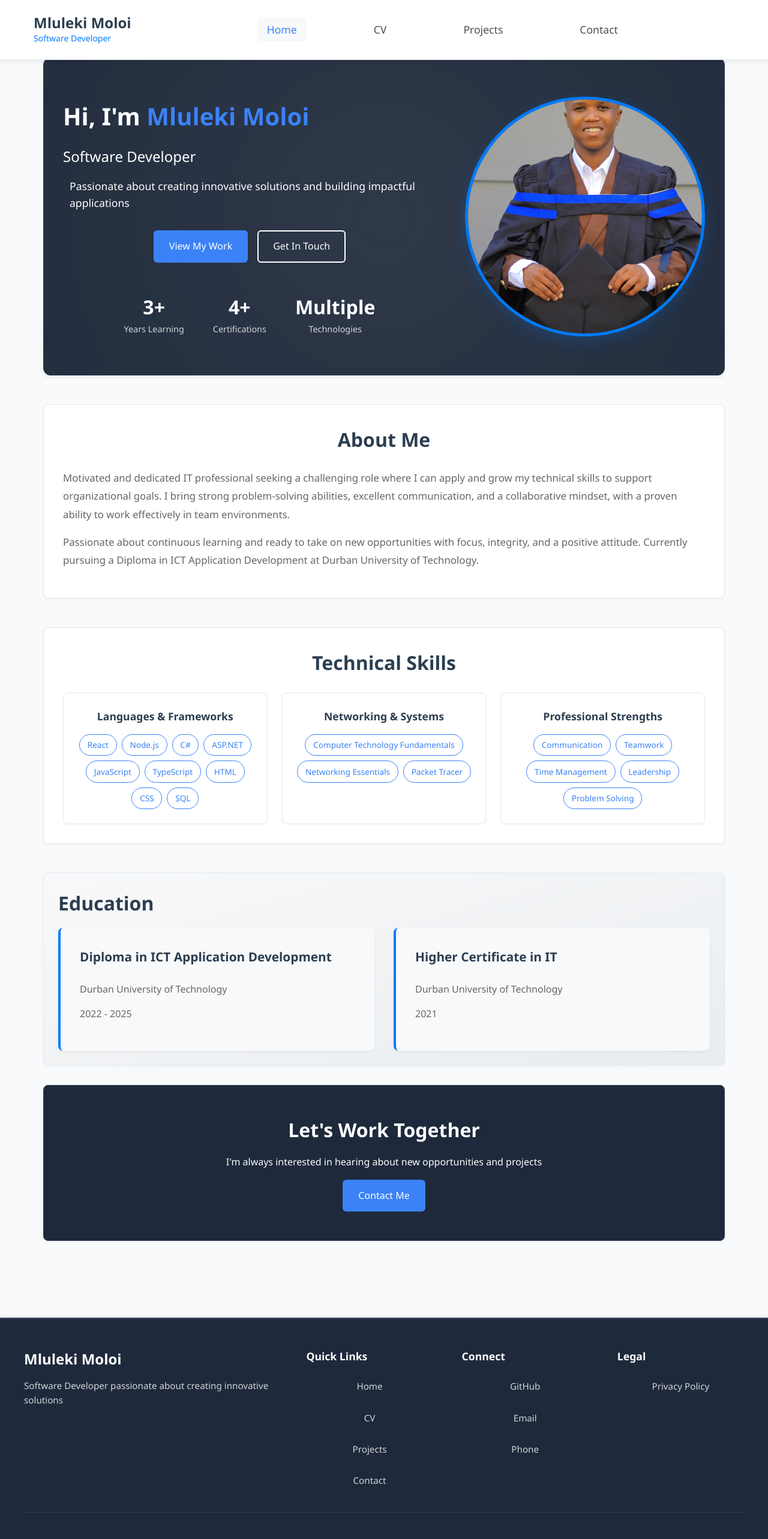
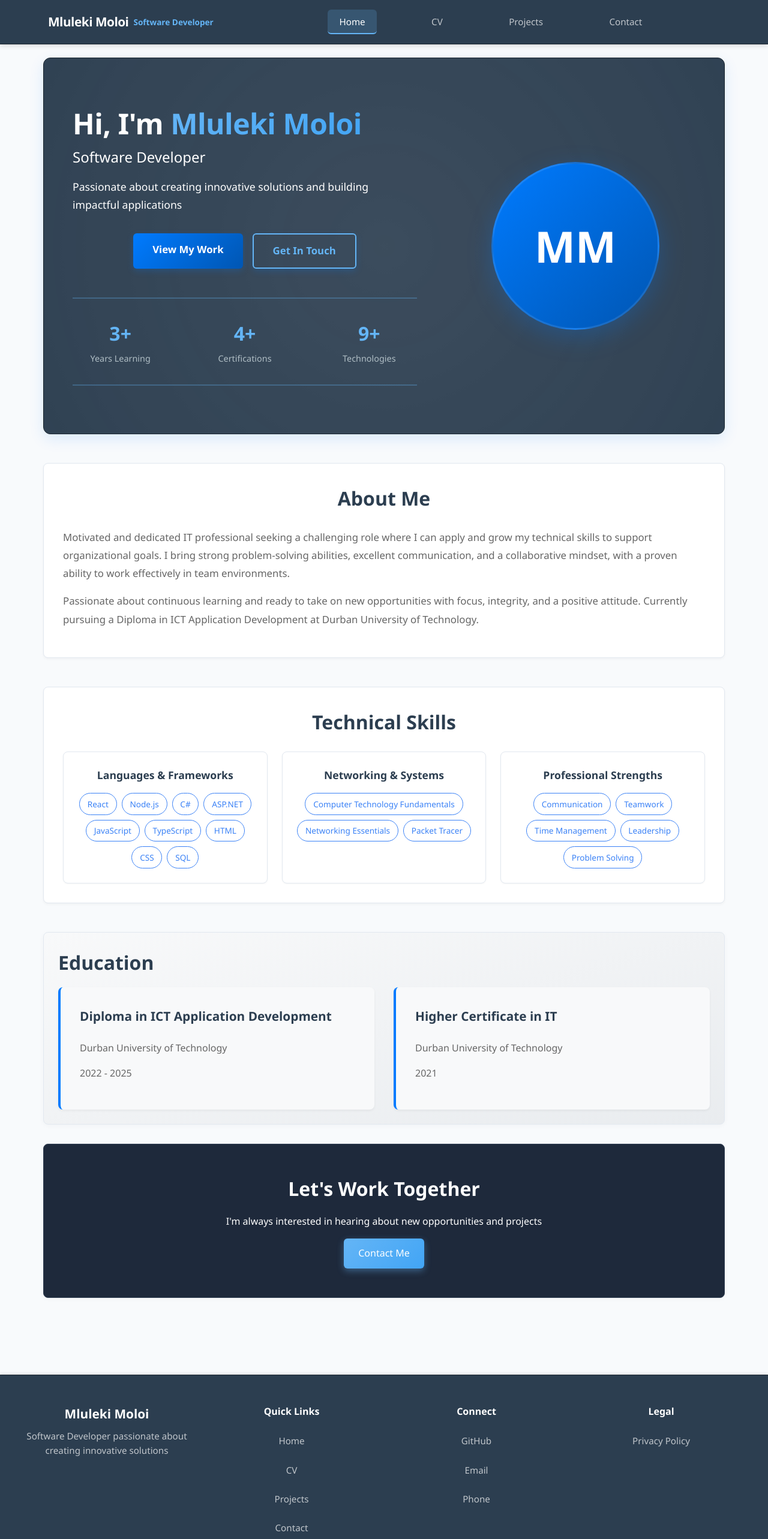
Before and after one commit to Mluleki23/Mluleki-Moloi-Portfolio, a React (Vite) app: page / in a window 1280 px wide. Shown: the top 2566 px of the page at 60% size. Built offline with nearby package versions, Linux system fonts and the light colour scheme.

Commit message:
updated a nav

```diff
--- a/src/App.css
+++ b/src/App.css
@@ -39,15 +39,15 @@ p {
 
 /* Navigation Styles */
 nav {
-  background: #ffffff;
+  background: #2c3e50;
   padding: 1rem 2rem;
   margin: 0;
   width: 100%;
-  box-shadow: 0 2px 8px rgba(0, 0, 0, 0.08);
+  box-shadow: 0 2px 8px rgba(0, 0, 0, 0.15);
   position: fixed;
   top: 0;
   z-index: 1000;
-  border-bottom: 1px solid #e2e8f0;
+  border-bottom: 1px solid #1a252f;
 }
 
 nav ul {
@@ -66,29 +66,34 @@ nav li {
 }
 
 nav a {
-  color: #495057;
+  color: rgba(255, 255, 255, 0.7);
   text-decoration: none;
   font-weight: 500;
-  font-size: 1.1rem;
-  transition: color 0.3s ease;
+  font-size: 1rem;
+  transition: all 0.3s ease;
   padding: 0.5rem 1rem;
   border-radius: 6px;
 }
 
 nav a:hover {
-  color: #007bff;
-  background: #f8f9fa;
+  color: #64b5f6;
+  background: rgba(100, 181, 246, 0.1);
+}
+
+nav a.active {
+  color: #64b5f6;
+  background: rgba(100, 181, 246, 0.15);
 }
 
 /* Footer Styles */
 footer {
   background: #2c3e50;
   color: white;
-  padding: 3rem 2rem 1rem;
+  padding: 3rem 2rem;
   margin-top: 4rem;
   width: 100%;
   box-shadow: 0 -2px 4px rgba(0, 0, 0, 0.1);
-  border-top: 1px solid #e9ecef;
+  border-top: 1px solid #1a252f;
 }
 
 footer ul {
@@ -107,7 +112,7 @@ footer li {
 }
 
 footer a {
-  color: #6c757d;
+  color: rgba(255, 255, 255, 0.7);
   text-decoration: none;
   font-weight: 500;
   font-size: 1rem;
@@ -117,14 +122,96 @@ footer a {
 }
 
 footer a:hover {
-  color: #007bff;
-  background: #ffffff;
+  color: #64b5f6;
+  background: rgba(100, 181, 246, 0.1);
 }
 
 footer p {
   margin: 0;
   font-size: 0.9rem;
-  color: #adb5bd;
+  color: rgba(255, 255, 255, 0.6);
+}
+
+.footer-content {
+  max-width: 1200px;
+  margin: 0 auto 2rem;
+  display: grid;
+  grid-template-columns: repeat(auto-fit, minmax(250px, 1fr));
+  gap: 2rem;
+  text-align: center;
+}
+
+.footer-section {
+  display: flex;
+  flex-direction: column;
+  align-items: center;
+}
+
+.footer-section h3 {
+  color: white;
+  font-size: 1.3rem;
+  margin-bottom: 0.5rem;
+  font-weight: 700;
+}
+
+.footer-section h4 {
+  color: white;
+  font-size: 1rem;
+  margin-bottom: 1rem;
+  font-weight: 600;
+}
+
+.footer-section p {
+  color: rgba(255, 255, 255, 0.7);
+  font-size: 0.95rem;
+  line-height: 1.6;
+  margin: 0;
+}
+
+.footer-links {
+  list-style: none;
+  padding: 0;
+  margin: 0;
+  display: flex;
+  flex-direction: column;
+  gap: 0.5rem;
+  align-items: center;
+}
+
+.footer-links li {
+  margin: 0;
+}
+
+.footer-links a {
+  color: rgba(255, 255, 255, 0.7);
+  text-decoration: none;
+  transition: all 0.3s ease;
+  font-size: 0.95rem;
+  display: inline-block;
+}
+
+.footer-links a:hover {
+  color: #64b5f6;
+  transform: translateY(-2px);
+}
+
+.footer-bottom {
+  max-width: 1200px;
+  margin: 0 auto;
+  padding-top: 1.5rem;
+  border-top: 1px solid rgba(255, 255, 255, 0.1);
+  text-align: center;
+}
+
+.footer-bottom p {
+  color: rgba(255, 255, 255, 0.6);
+  font-size: 0.9rem;
+  margin: 0.5rem 0;
+}
+
+.footer-tagline {
+  font-style: italic;
+  color: rgba(255, 255, 255, 0.5);
 }
 
 /* Page Content */
@@ -146,19 +233,19 @@ footer p {
 }
 
 .hero {
-  padding: 4rem 2rem;
-  background: #ffffff;
+  padding: 5rem 3rem;
+  background: #2c3e50;
   border-radius: 12px;
   margin-bottom: 3rem;
-  box-shadow: 0 4px 6px rgba(0, 0, 0, 0.05);
-  border: 1px solid #e2e8f0;
+  box-shadow: 0 8px 24px rgba(0, 123, 255, 0.12);
+  border: 1px solid #d0e0ff;
 }
 
 .hero-content {
   display: flex;
   align-items: center;
   justify-content: space-between;
-  gap: 3rem;
+  gap: 4rem;
   max-width: 1200px;
   margin: 0 auto;
 }
@@ -192,16 +279,121 @@ footer p {
   box-shadow: 0 12px 32px rgba(0, 123, 255, 0.3);
 }
 
-.hero h1 {
-  font-size: 2.5rem;
-  margin-bottom: 1rem;
-  color: #007bff;
+.avatar-initials {
+  width: 280px;
+  height: 280px;
+  border-radius: 50%;
+  background: linear-gradient(135deg, #007bff 0%, #0056b3 100%);
+  display: flex;
+  align-items: center;
+  justify-content: center;
+  font-size: 4.5rem;
+  font-weight: 800;
+  color: white;
+  box-shadow: 0 12px 40px rgba(0, 123, 255, 0.25);
+  border: 3px solid rgba(255, 255, 255, 0.1);
+  transition: all 0.3s ease;
 }
 
-.hero p {
-  font-size: 1.1rem;
-  color: #6c757d;
+.avatar-initials:hover {
+  transform: scale(1.05);
+  box-shadow: 0 16px 50px rgba(0, 123, 255, 0.35);
+}
+
+.hero h1 {
+  font-size: 3rem;
+  margin-bottom: 0.5rem;
+  color: #ffffff;
+  font-weight: 800;
+  letter-spacing: -0.5px;
+  line-height: 1.2;
+}
+
+.hero .highlight {
+  background: linear-gradient(135deg, #64b5f6 0%, #42a5f5 100%);
+  -webkit-background-clip: text;
+  -webkit-text-fill-color: transparent;
+  background-clip: text;
+}
+
+.hero-subtitle {
+  font-size: 1.5rem;
+  color: #90caf9;
+  margin-bottom: 1rem;
+  font-weight: 600;
+}
+
+.hero-description {
+  font-size: 1.15rem;
+  color: #e0e0e0;
   max-width: 600px;
+  line-height: 1.7;
+  margin-bottom: 2rem;
+}
+
+.hero-buttons {
+  display: flex;
+  gap: 1.5rem;
+  margin-bottom: 3rem;
+  flex-wrap: wrap;
+}
+
+.hero-buttons .btn {
+  font-size: 1.05rem;
+  padding: 0.9rem 2rem;
+  font-weight: 600;
+  box-shadow: 0 4px 12px rgba(0, 123, 255, 0.2);
+}
+
+.hero-buttons .btn-primary {
+  background: linear-gradient(135deg, #007bff 0%, #0056b3 100%);
+  color: white;
+  border: none;
+}
+
+.hero-buttons .btn-primary:hover {
+  box-shadow: 0 6px 20px rgba(0, 123, 255, 0.4);
+  transform: translateY(-2px);
+}
+
+.hero-buttons .btn-secondary {
+  background: transparent;
+  color: #64b5f6;
+  border: 2px solid #64b5f6;
+}
+
+.hero-buttons .btn-secondary:hover {
+  background: rgba(100, 181, 246, 0.1);
+  border-color: #90caf9;
+  color: #90caf9;
+}
+
+.hero-stats {
+  display: flex;
+  gap: 2rem;
+  padding: 2rem 0;
+  border-top: 2px solid rgba(100, 181, 246, 0.3);
+  border-bottom: 2px solid rgba(100, 181, 246, 0.3);
+}
+
+.stat-item {
+  flex: 1;
+  text-align: left;
+}
+
+.stat-number {
+  display: block;
+  font-size: 1.8rem;
+  font-weight: 800;
+  color: #64b5f6;
+  margin-bottom: 0.3rem;
+}
+
+.stat-label {
+  display: block;
+  font-size: 0.95rem;
+  color: #b0bec5;
+  font-weight: 500;
 }
 
 .about,
--- a/src/modern-styles.css
+++ b/src/modern-styles.css
@@ -2,51 +2,74 @@
 
 /* Navigation Brand */
 .nav-container {
-  max-width: 1200px;
+  max-width: 100%;
   margin: 0 auto;
   display: flex;
-  justify-content: space-between;
+  justify-content: flex-start;
   align-items: center;
+  gap: 3rem;
+  padding: 0 2rem;
 }
 
 .nav-brand a {
   display: flex;
-  flex-direction: column;
+  align-items: center;
+  gap: 0.5rem;
   text-decoration: none;
+  white-space: nowrap;
 }
 
 .brand-name {
-  font-size: 1.5rem;
-  font-weight: 700;
-  color: #2c3e50;
+  font-size: 1.3rem;
+  font-weight: 800;
+  color: #ffffff;
   line-height: 1.2;
+  letter-spacing: -0.5px;
 }
 
 .brand-title {
-  font-size: 0.875rem;
-  color: #007bff;
-  font-weight: 500;
+  font-size: 0.85rem;
+  color: #64b5f6;
+  font-weight: 600;
+  text-transform: capitalize;
 }
 
 .nav-links {
   list-style: none;
   display: flex;
-  gap: 2rem;
+  gap: 0.5rem;
   align-items: center;
+  margin-left: auto;
+}
+
+.nav-links a {
+  color: rgba(255, 255, 255, 0.7);
+  text-decoration: none;
+  font-weight: 500;
+  font-size: 0.95rem;
+  transition: all 0.3s ease;
+  padding: 0.6rem 1.2rem;
+  border-radius: 6px;
+}
+
+.nav-links a:hover {
+  color: #64b5f6;
+  background: rgba(100, 181, 246, 0.15);
 }
 
 .nav-links a.active {
-  color: #3b82f6;
-  background: #f8f9fa;
+  color: #ffffff;
+  background: rgba(100, 181, 246, 0.2);
+  border-bottom: 2px solid #64b5f6;
 }
 
 /* Hero Section */
 .hero {
-  background: #1e293b;
-  color: white !important;
+  background: #2c3e50;
+  color: white;
   position: relative;
   overflow: hidden;
-  border: 1px solid #334155;
+  border: 1px solid #1a252f;
 }
 
 .hero::before {
@@ -84,11 +107,11 @@
 .hero h1,
 .hero h2,
 .hero p {
-  color: white !important;
+  color: white;
 }
 
 .highlight {
-  color: #3b82f6;
+  color: #64b5f6;
   font-weight: 700;
 }
 
@@ -96,12 +119,14 @@
   font-size: 1.5rem;
   margin-bottom: 1rem;
   font-weight: 500;
+  color: #90caf9;
 }
 
 .hero-description {
   font-size: 1.1rem;
   max-width: 600px;
   margin: 0 auto 2rem;
+  color: #e0e0e0;
 }
 
 .hero-buttons {
@@ -126,27 +151,34 @@
 }
 
 .btn-primary {
-  background: #3b82f6;
+  background: linear-gradient(135deg, #64b5f6 0%, #42a5f5 100%);
   color: white;
-  border: 2px solid #3b82f6;
+  border: none;
+  box-shadow: 0 4px 12px rgba(100, 181, 246, 0.4);
 }
 
 .btn-primary:hover {
-  background: #2563eb;
-  border-color: #2563eb;
+  background: linear-gradient(135deg, #42a5f5 0%, #2196f3 100%);
   transform: translateY(-2px);
-  box-shadow: 0 4px 12px rgba(59, 130, 246, 0.4);
+  box-shadow: 0 6px 20px rgba(100, 181, 246, 0.6);
 }
 
 .btn-secondary {
   background: transparent;
-  color: white;
-  border: 2px solid white;
+  color: #64b5f6;
+  border: 2px solid #64b5f6;
 }
 
 .btn-secondary:hover {
-  background: white;
-  color: #007bff;
+  background: rgba(100, 181, 246, 0.15);
+  border-color: #90caf9;
+  color: #90caf9;
+}
+
+.btn-secondary:hover {
+  background: #f0f6ff;
+  border-color: #0056b3;
+  color: #0056b3;
 }
 
 .hero-stats {
@@ -166,12 +198,12 @@
 .stat-number {
   font-size: 2rem;
   font-weight: 700;
-  color: white;
+  color: #64b5f6;
 }
 
 .stat-label {
   font-size: 0.9rem;
-  color: rgba(255, 255, 255, 0.8);
+  color: #b0bec5;
 }
 
 /* Skills */
@@ -701,44 +733,45 @@
 
 /* Footer */
 footer {
-  background: #1e293b;
+  background: #2c3e50;
   color: white;
-  padding: 3rem 2rem 1.5rem;
+  padding: 3rem 2rem;
   margin-top: 4rem;
   position: relative;
-  border-top: 2px solid #334155;
+  border-top: 1px solid #1a252f;
 }
 
 .footer-content {
   max-width: 1200px;
   margin: 0 auto 2rem;
   display: grid;
-  grid-template-columns: 2fr 1fr 1fr 1fr;
-  gap: 3rem;
-  align-items: start;
+  grid-template-columns: repeat(auto-fit, minmax(250px, 1fr));
+  gap: 2rem;
+  text-align: center;
 }
 
 .footer-section {
   display: flex;
   flex-direction: column;
+  align-items: center;
 }
 
 .footer-section h3 {
   color: white;
-  font-size: 1.5rem;
-  margin-bottom: 0.75rem;
+  font-size: 1.3rem;
+  margin-bottom: 0.5rem;
   font-weight: 700;
 }
 
 .footer-section h4 {
   color: white;
-  font-size: 1.1rem;
+  font-size: 1rem;
   margin-bottom: 1rem;
   font-weight: 600;
 }
 
 .footer-section p {
-  color: rgba(255, 255, 255, 0.8);
+  color: rgba(255, 255, 255, 0.7);
   font-size: 0.95rem;
   line-height: 1.6;
   margin: 0;
@@ -750,7 +783,8 @@ footer {
   margin: 0;
   display: flex;
   flex-direction: column;
-  gap: 0.75rem;
+  gap: 0.5rem;
+  align-items: center;
 }
 
 .footer-links li {
@@ -758,7 +792,7 @@ footer {
 }
 
 .footer-links a {
-  color: rgba(255, 255, 255, 0.8);
+  color: rgba(255, 255, 255, 0.7);
   text-decoration: none;
   transition: all 0.3s ease;
   font-size: 0.95rem;
@@ -766,27 +800,27 @@ footer {
 }
 
 .footer-links a:hover {
-  color: #3b82f6;
-  transform: translateX(5px);
+  color: #64b5f6;
+  transform: translateY(-2px);
 }
 
 .footer-bottom {
   max-width: 1200px;
   margin: 0 auto;
-  padding-top: 2rem;
+  padding-top: 1.5rem;
   border-top: 1px solid rgba(255, 255, 255, 0.1);
   text-align: center;
 }
 
 .footer-bottom p {
-  color: rgba(255, 255, 255, 0.7);
+  color: rgba(255, 255, 255, 0.6);
   font-size: 0.9rem;
   margin: 0.5rem 0;
 }
 
 .footer-tagline {
   font-style: italic;
-  color: rgba(255, 255, 255, 0.6);
+  color: rgba(255, 255, 255, 0.5);
 }
 
 /* Additional Enhancements */
--- a/src/pages/Home.tsx
+++ b/src/pages/Home.tsx
@@ -1,5 +1,4 @@
 import { Link } from "react-router-dom";
-import profileImage from "../Images/1000453032.jpg";
 
 const Home = () => {
   return (
@@ -33,13 +32,13 @@ const Home = () => {
                 <span className="stat-label">Certifications</span>
               </div>
               <div className="stat-item">
-                <span className="stat-number">Multiple</span>
+                <span className="stat-number">9+</span>
                 <span className="stat-label">Technologies</span>
               </div>
             </div>
           </div>
           <div className="hero-image">
-            <img src={profileImage} alt="Mluleki Moloi" />
+            <div className="avatar-initials">MM</div>
           </div>
         </div>
       </header>
```
Also changed, not shown: src/pages/Contact.tsx (+17 -117 lines).
